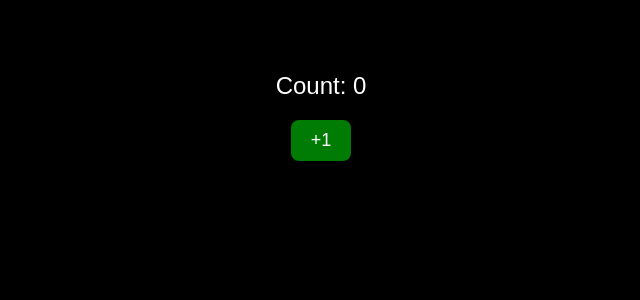
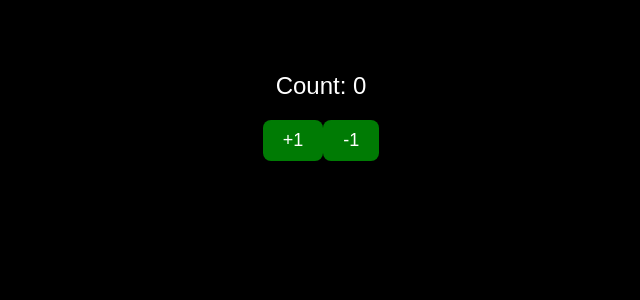
Before and after one commit to yoshi933/pearprogramming, a React (Vite) app in the folder my-react-app/: page / in a window 1280 px wide. Shown: the top 300 px of the page, without its empty margins (319-959 px from the left). Built offline with nearby package versions, Linux system fonts and the light colour scheme.

Commit message:
feat: add decrement button to counter

```diff
--- a/my-react-app/src/App.tsx
+++ b/my-react-app/src/App.tsx
@@ -9,6 +9,9 @@ function App(){
       <button onClick={() => setCount(count + 1)}>
         +1
       </button>
+      <button onClick={() => setCount(count - 1)}>
+        -1
+      </button>
     </div>
   );
 }
```
